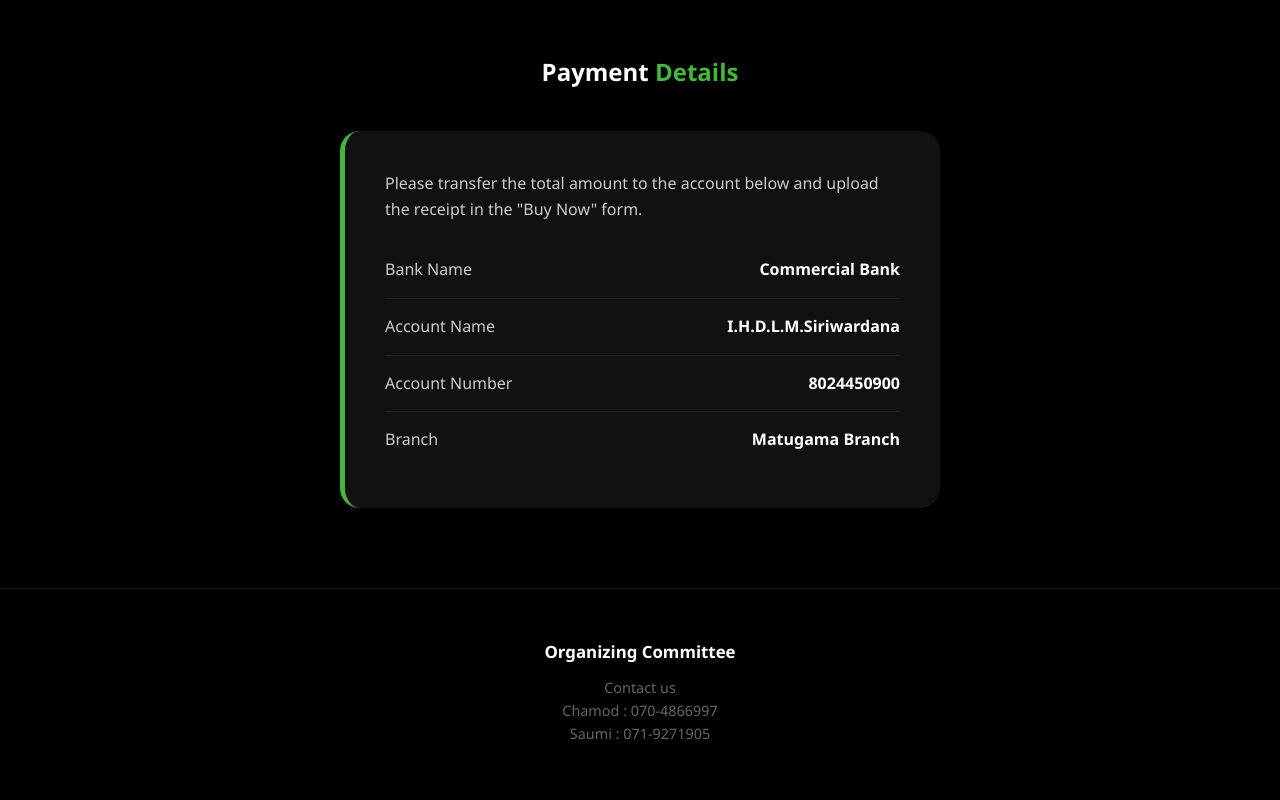
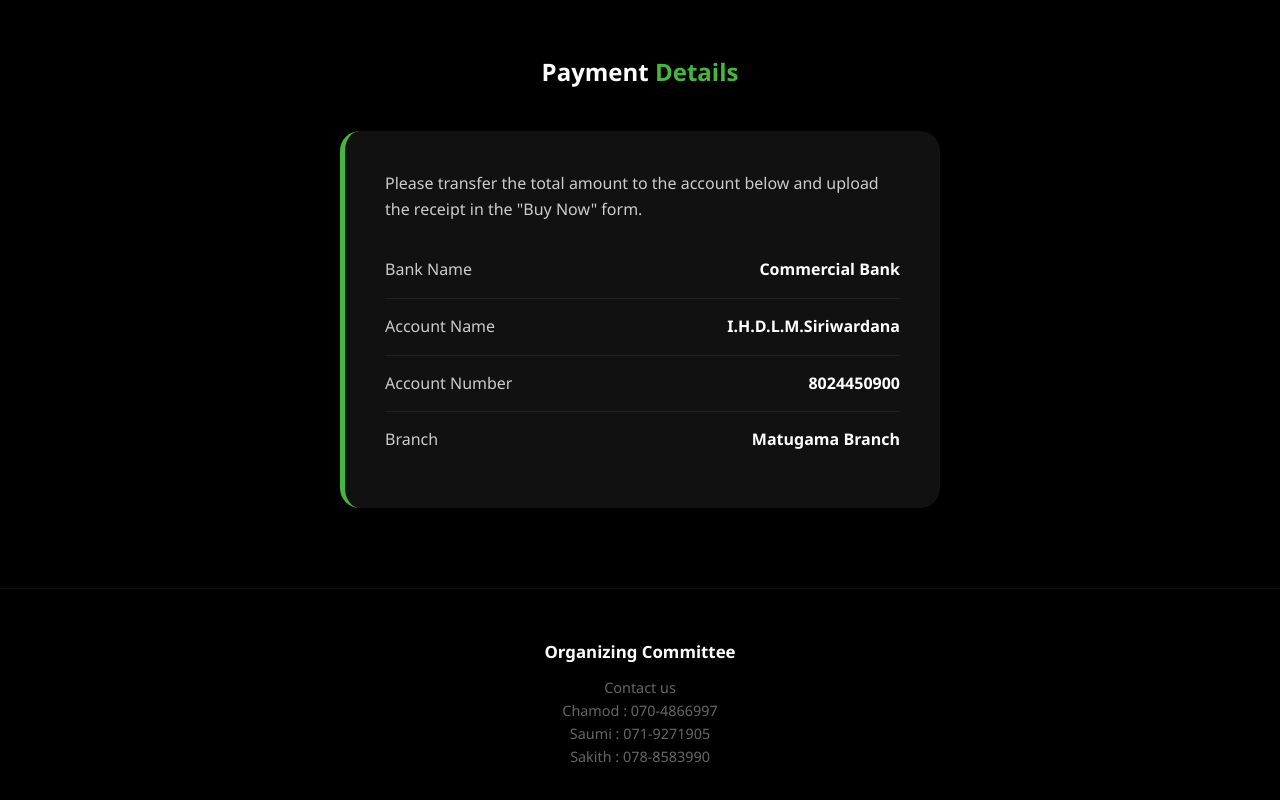
Before and after one commit to chamodpankaja/traineestshirtwebslt, a plain HTML site: page index.html in a window 1280 px wide. Shown: the part 2820-3620 px from the top of the page. Drawn offline with Linux system fonts and the light colour scheme.

Commit message:
update contacts

```diff
--- a/index.html
+++ b/index.html
@@ -440,6 +440,7 @@
         <p>Contact us</p>
         <p>Chamod : 070-4866997</p>
         <p>Saumi : 071-9271905</p>
+        <p>Sakith : 078-8583990</p>
         <!-- <p style="margin-top: 15px;">&copy; 2023 MVP Store. All rights reserved.</p> -->
       </div>
     </footer>
```
